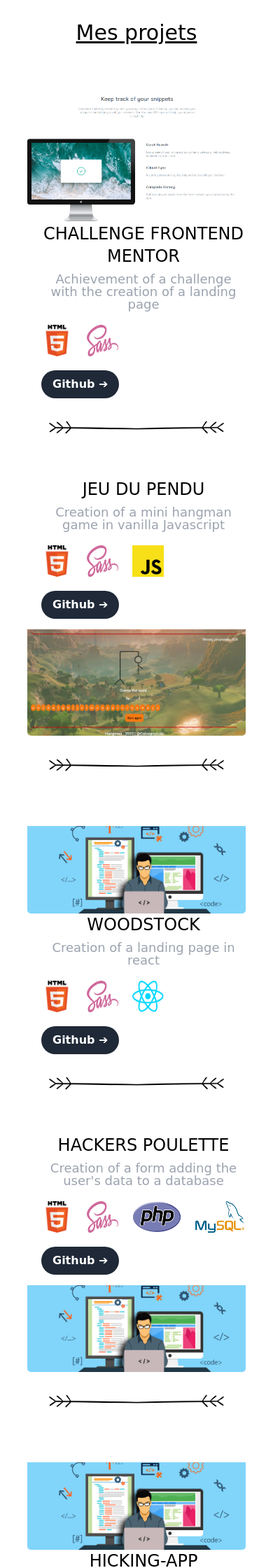
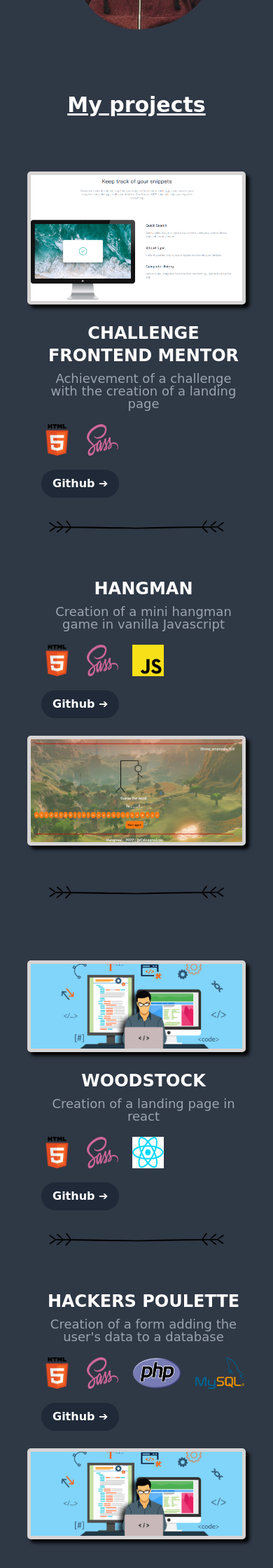
Before and after one commit to pierrenoel/portfolio, a PHP site: page /assets/portfolio_ang.php in a window 390 px wide. Shown: the part 608-2848 px from the top of the page at 70% size. Run offline with PHP 8.4, Linux system fonts and the light colour scheme; some libraries are stand-ins or nearby versions; some web fonts are replaced.

Commit message:
add background + animations

```diff
--- a/assets/css/style.css
+++ b/assets/css/style.css
@@ -36,6 +36,23 @@ body {
   font-family: 'Bellota', cursive;
 }
 
+.img-project {
+  border: 5px solid #d6d4d4;
+  -webkit-box-shadow: 5px 5px 5px black;
+          box-shadow: 5px 5px 5px black;
+}
+
+.img-project:hover {
+  -webkit-transform: scale(1.1);
+          transform: scale(1.1);
+  -webkit-transition: 1s ease-in-out;
+  transition: 1s ease-in-out;
+}
+
+body {
+  background-color: #1f2937ec;
+}
+
 h1 {
   font-size: 50px;
 }
@@ -45,15 +62,18 @@ p {
 }
 
 @media (max-width: 800px) {
-  .img {
-    padding-top: 15px;
+  .img-project {
+    margin-top: 25px;
+    margin-bottom: 25px;
+  }
+  .img-header {
+    padding-top: 10px;
   }
 }
 
-.background {
-  background-image: -webkit-gradient(linear, left top, left bottom, from(rgba(255, 255, 255, 0.8)), to(rgba(255, 255, 255, 0.8))), url(../img/banniere.jpg);
-  background-image: linear-gradient(rgba(255, 255, 255, 0.8), rgba(255, 255, 255, 0.8)), url(../img/banniere.jpg);
-  background-size: cover;
+.img-header {
+  padding-left: 10%;
+  border-radius: 100%;
 }
 
 .projet {
@@ -72,7 +92,7 @@ p {
   height: 45px;
 }
 
-.logo-footer {
+.logo-footer, .logo-nav {
   width: 20px;
 }
 
@@ -93,5 +113,20 @@ p {
   border-radius: 15px;
   -webkit-box-shadow: 4px 4px 5px 7px #1f2937;
           box-shadow: 4px 4px 5px 7px #1f2937;
+  background-color: white;
+}
+
+@media (max-width: 800px) {
+  footer {
+    display: -webkit-box;
+    display: -ms-flexbox;
+    display: flex;
+    -webkit-box-pack: center;
+        -ms-flex-pack: center;
+            justify-content: center;
+  }
+  footer span {
+    text-align: center;
+  }
 }
 /*# sourceMappingURL=style.css.map */
--- a/assets/portfolio_ang.php
+++ b/assets/portfolio_ang.php
@@ -36,7 +36,7 @@
                     <div class="hidden z-50 my-4 text-base list-none bg-white rounded divide-y divide-gray-100 shadow dark:bg-gray-700 dark:divide-gray-600" id="dropdown" style="position: absolute; inset: auto auto 0px 0px; margin: 0px; transform: translate(1095px, 974px);" data-popper-reference-hidden="" data-popper-escaped="" data-popper-placement="top">
                         <div class="py-3 px-4">
                             <span class="block text-sm text-gray-900 dark:text-white">Calcagno Loïc</span>
-                            <a href="mailto:calcagnoloic93@gmail.com"><span class="block text-sm font-medium text-gray-500 truncate dark:text-gray-400">calcagnoloic93@gmail.com</span></a>
+                            <a href="mailto:calcagnoloic93@gmail.com"><span class="block text-sm font-medium text-gray-500 truncate dark:text-gray-400">calcagnoloic93@gmail.com<img src="img/gmail.png" alt="Logo gmail" class="logo-nav"</span></a>
                         </div>
                         <ul class="py-1" aria-labelledby="dropdown">
                             <li>
@@ -82,30 +82,30 @@
 
     <main>
         <!--A propos de moi-->
-        <div class="background p-10">
+        <div class="p-10">
             <section id="About" class="flex flex-col sm:justify-between items-center sm:flex-row mt-12 sm:mt-10 mb-5 sm:mb-8 container mx-auto">
                 <div class="w-full md:w-2/4 text-left">
-                    <h1 class="font-general-semibold text-3xl md:text-3xl xl:text-4xl text-center sm:text-left text-ternary-dark dark:text-primary-light uppercase pl-5">Hey, welcome on my portfolio 👋</h1>
-                    <p class="font-general-medium mt-2 text-lg sm:text-xl xl:text-2xl text-center sm:text-left leading-none text-ternary-dark pl-5">My name is Loïc Calcagno and I am a full stack junior developer</p>
+                    <h1 class="font-general-semibold text-3xl md:text-3xl xl:text-4xl text-center sm:text-left text-white font-bold dark:text-primary-light uppercase pl-5">Hey, welcome on my portfolio 👋</h1>
+                    <p class="font-general-medium mt-2 text-lg sm:text-xl xl:text-2xl text-center sm:text-left leading-none text-white font-bold pl-5">My name is Loïc Calcagno and I am a full stack junior developer</p>
                 </div>
                 <div class="w-full md:w-2/4 text-right float-right sm:p-5">
-                    <img class="img" src="img/img.jpg" alt="photo">
+                    <img class="img-header" src="img/photo_header.png" alt="photo">
                 </div>
             </section>
         </div>
 
 
-                <!--Mes projets-->
-                <section id="MesProjets" class="container mx-auto">
-            <h2 class="projet">Mes projets</h2>
+        <!--Mes projets-->
+        <section id="MesProjets" class="container mx-auto">
+            <h2 class="projet text-white font-bold">My projects</h2>
 
             <!--Projet 1-->
             <div class="flex flex-col sm:justify-between items-center sm:flex-row mt-12 sm:mt-10 mb-5 sm:mb-8 container mx-auto">
                 <div class="w-full md:w-2/4 text-right float-right sm:p-5">
-                    <a href="https://calcagnoloic.github.io/ChallengeFM_landing_page/" target="_blank"><img class="img" src="img/project0.png" alt="Projet 1"></a>
+                    <a href="https://calcagnoloic.github.io/ChallengeFM_landing_page/" target="_blank"><img class="img img-project" src="img/project0.png" alt="Projet 1"></a>
                 </div>
                 <div class="w-full md:w-2/4 text-left">
-                    <h2 class="font-general-semibold text-2xl md:text-xl xl:text-xl text-center sm:text-left text-ternary-dark dark:text-primary-light uppercase pl-5">Challenge frontend mentor</h2>
+                    <h2 class="font-general-semibold text-2xl md:text-xl xl:text-xl text-center sm:text-left text-white font-semibold dark:text-primary-light uppercase pl-5">Challenge frontend mentor</h2>
                     <p class="font-general-medium mt-2 text-lg sm:text-xl xl:text-2xl text-center sm:text-left leading-none text-gray-400 pl-5 pb-5">Achievement of a challenge with the creation of a landing page</p>
                     <div class="mb-5 ml-5 flex gap-5">
                         <img src="img/html5.png" alt="Logo HTML5" class="logo">
@@ -119,7 +119,7 @@
             <!--Projet 2-->
             <div class="flex flex-col sm:justify-between items-center sm:flex-row mt-12 sm:mt-10 mb-5 sm:mb-8 container mx-auto">
                 <div class="w-full md:w-2/4 text-left">
-                    <h2 class="font-general-semibold text-2xl md:text-xl xl:text-xl text-center sm:text-left text-ternary-dark dark:text-primary-light uppercase pl-5">Jeu du pendu</h2>
+                    <h2 class="font-general-semibold text-2xl md:text-xl xl:text-xl text-center sm:text-left text-white font-semibold dark:text-primary-light uppercase pl-5">Hangman</h2>
                     <p class="font-general-medium mt-2 text-lg sm:text-xl xl:text-2xl text-center sm:text-left leading-none text-gray-400 pl-5 pb-5">Creation of a mini hangman game in vanilla Javascript</p>
                     <div class="mb-5 ml-5 flex gap-5">
                         <img src="img/html5.png" alt="Logo HTML5" class="logo">
@@ -129,7 +129,7 @@
                     <a href="https://github.com/CalcagnoLoic/Hangman-app" target="_blank"><button class=" bg-gray-800 hover:bg-gray-700 text-white font-bold py-2 px-4 rounded-full ml-5"> Github &#x2794; </button></a>
                 </div>
                 <div class="w-full md:w-2/4 text-right float-right sm:p-5">
-                    <a href="https://calcagnoloic.github.io/Hangman-app/" target="_blank"><img class="img" src="img/project1.png" alt="Projet 2"></a>
+                    <a href="https://calcagnoloic.github.io/Hangman-app/" target="_blank"><img class="img img-project" src="img/project1.png" alt="Projet 2"></a>
                 </div>
             </div>
             <img class="sep" src="img/sep.png" alt="separation">
@@ -137,10 +137,10 @@
             <!--Projet 3-->
             <div class="flex flex-col sm:justify-between items-center sm:flex-row mt-12 sm:mt-10 mb-5 sm:mb-8 container mx-auto">
                 <div class="w-full md:w-2/4 text-right float-right sm:p-5">
-                    <a href="https://calcagnoloic.github.io/Hangman-app/" target="_blank"><img class="img" src="img/img.jpg" alt="Projet 3"></a>
+                    <a href="https://calcagnoloic.github.io/Hangman-app/" target="_blank"><img class="img img-project" src="img/img.jpg" alt="Projet 3"></a>
                 </div>
                 <div class="w-full md:w-2/4 text-left">
-                    <h2 class="font-general-semibold text-2xl md:text-xl xl:text-xl text-center sm:text-left text-ternary-dark dark:text-primary-light uppercase pl-5">Woodstock</h2>
+                    <h2 class="font-general-semibold text-2xl md:text-xl xl:text-xl text-center sm:text-left text-white font-semibold dark:text-primary-light uppercase pl-5">Woodstock</h2>
                     <p class="font-general-medium mt-2 text-lg sm:text-xl xl:text-2xl text-center sm:text-left leading-none text-gray-400 pl-5 pb-5">Creation of a landing page in react</p>
                     <div class="mb-5 ml-5 flex gap-5">
                         <img src="img/html5.png" alt="Logo HTML5" class="logo">
@@ -155,7 +155,7 @@
             <!--Projet 4-->
             <div class="flex flex-col sm:justify-between items-center sm:flex-row mt-12 sm:mt-10 mb-5 sm:mb-8 container mx-auto">
                 <div class="w-full md:w-2/4 text-left">
-                    <h2 class="font-general-semibold text-2xl md:text-xl xl:text-xl text-center sm:text-left text-ternary-dark dark:text-primary-light uppercase pl-5">Hackers poulette</h2>
+                    <h2 class="font-general-semibold text-2xl md:text-xl xl:text-xl text-center sm:text-left text-white font-semibold dark:text-primary-light uppercase pl-5">Hackers poulette</h2>
                     <p class="font-general-medium mt-2 text-lg sm:text-xl xl:text-2xl text-center sm:text-left leading-none text-gray-400 pl-5 pb-5">Creation of a form adding the user's data to a database</p>
                     <div class="mb-5 ml-5 flex gap-5">
                         <img src="img/html5.png" alt="Logo HTML5" class="logo">
@@ -166,7 +166,7 @@
                     <a href="https://github.com/CalcagnoLoic/project_front_02" target="_blank"><button class=" bg-gray-800 hover:bg-gray-700 text-white font-bold py-2 px-4 rounded-full ml-5"> Github &#x2794; </button></a>
                 </div>
                 <div class="w-full md:w-2/4 text-right float-right sm:p-5">
-                    <a href="https://calcagnoloic.github.io/ChallengeFM_landing_page/" target="_blank"><img class="img" src="img/img.jpg" alt="Projet 4"></a>
+                    <a href="https://calcagnoloic.github.io/ChallengeFM_landing_page/" target="_blank"><img class="img img-project" src="img/img.jpg" alt="Projet 4"></a>
                 </div>
             </div>
             <img class="sep" src=" img/sep.png" alt="separation">
@@ -174,10 +174,10 @@
             <!--Projet 5-->
             <div class="flex flex-col sm:justify-between items-center sm:flex-row mt-12 sm:mt-10 mb-5 sm:mb-8 container mx-auto">
                 <div class="w-full md:w-2/4 text-right float-right sm:p-5">
-                    <a href="https://calcagnoloic.github.io/ChallengeFM_landing_page/" target="_blank"><img class="img" src=" img/img.jpg" alt="Projet 5"></a>
+                    <a href="https://calcagnoloic.github.io/ChallengeFM_landing_page/" target="_blank"><img class="img img-project" src=" img/img.jpg" alt="Projet 5"></a>
                 </div>
                 <div class="w-full md:w-2/4 text-left">
-                    <h2 class="font-general-semibold text-2xl md:text-xl xl:text-xl text-center sm:text-left text-ternary-dark dark:text-primary-light uppercase pl-5">Hicking-app</h2>
+                    <h2 class="font-general-semibold text-2xl md:text-xl xl:text-xl text-center sm:text-left text-white font-semibold dark:text-primary-light uppercase pl-5">Hicking-app</h2>
                     <p class="font-general-medium mt-2 text-lg sm:text-xl xl:text-2xl text-center sm:text-left leading-none text-gray-400 pl-5 pb-5">Small travel site offering hikes on Reunion Island</p>
                     <div class="mb-5 ml-5 flex gap-5">
                         <img src=" img/html5.png" alt="Logo HTML5" class="logo">
@@ -193,7 +193,7 @@
             <!--Projet 6-->
             <div class="flex flex-col sm:justify-between items-center sm:flex-row mt-12 sm:mt-10 mb-5 sm:mb-8 container mx-auto">
                 <div class="w-full md:w-2/4 text-left">
-                    <h2 class="font-general-semibold text-2xl md:text-xl xl:text-xl text-center sm:text-left text-ternary-dark dark:text-primary-light uppercase pl-5">Projet 6</h2>
+                    <h2 class="font-general-semibold text-2xl md:text-xl xl:text-xl text-center sm:text-left text-white font-semibold dark:text-primary-light uppercase pl-5">Projet 6</h2>
                     <p class="font-general-medium mt-2 text-lg sm:text-xl xl:text-2xl text-center sm:text-left leading-none text-gray-400 pl-5 pb-5">TODO</p>
                     <div class="mb-5 ml-5">
                         <img src="img/python.png" alt="Logo Python" class="logo">
@@ -201,7 +201,7 @@
                     <a href="https://github.com/CalcagnoLoic/project_back_02" target="_blank"><button class=" bg-gray-800 hover:bg-gray-700 text-white font-bold py-2 px-4 rounded-full ml-5"> Github &#x2794; </button></a>
                 </div>
                 <div class="w-full md:w-2/4 text-right float-right sm:p-5">
-                    <a href="https://calcagnoloic.github.io/ChallengeFM_landing_page/" target="_blank"><img class="img" src="img/img.jpg" alt="Projet 6"></a>
+                    <a href="https://calcagnoloic.github.io/ChallengeFM_landing_page/" target="_blank"><img class="img img-project" src="img/img.jpg" alt="Projet 6"></a>
                 </div>
             </div>
             <a href="#Top">
@@ -211,7 +211,7 @@
 
         <!--Contact-->
         <section id="Contact" class="container mx-auto">
-            <h2 class="contact">Contact</h2>
+            <h2 class="contact text-white font-bold">Contact</h2>
             <form class="relative w-full mt-6 space-y-8 form-container" method="post">
                 <div class="relative">
                     <label class="absolute px-2 ml-2 -mt-3 font-medium text-gray-600 bg-white">Firstname</label>
@@ -246,7 +246,7 @@
 
     <footer class="p-4 bg-white sm:p-6 dark:bg-gray-800">
         <div class="sm:flex sm:items-center sm:justify-between">
-            <span class="text-sm text-gray-500 sm:text-center dark:text-gray-400">Portfolio made by <a href="https://github.com/CalcagnoLoic">@CalcagnoLoïc</a>
+            <span class="text-sm text-white sm:text-center ">Portfolio made by <a href="https://github.com/CalcagnoLoic">@CalcagnoLoïc</a>
             </span>
         <div class="flex mt-4 space-x-6 sm:justify-center sm:mt-0">
             <a href="https://github.com/CalcagnoLoic" target="_blank">
--- /dev/null
+++ b/assets/sass/src/_footer.scss
@@ -0,0 +1,9 @@
+@media (max-width:800px) {
+    footer {
+        span {
+            text-align: center;
+        }
+        display: flex;
+        justify-content: center;
+    }
+}
--- a/assets/sass/src/_page.scss
+++ b/assets/sass/src/_page.scss
@@ -35,3 +35,16 @@ main{
 body {
     font-family: 'Bellota', cursive;
 }
+
+.img-project {
+    border: 5px solid rgb(214, 212, 212);
+    box-shadow: 5px 5px 5px black;
+    &:hover {
+        transform: scale(1.1);
+        transition: 1s ease-in-out;
+    }
+}
+
+body {
+    background-color: #1f2937ec;
+}
--- a/assets/sass/src/_section1.scss
+++ b/assets/sass/src/_section1.scss
@@ -1,10 +1,14 @@
 @media (max-width:800px) {
-    .img{
-        padding-top: 15px;
+    .img-project {
+        margin-top: 25px;
+        margin-bottom: 25px;
+    }
+    .img-header{
+        padding-top: 10px;
     }
 }
 
-.background {
-    background-image:linear-gradient(rgba(255, 255, 255, 0.8), rgba(255, 255, 255, 0.8)), url(../img/banniere.jpg);
-    background-size: cover;
+.img-header{
+    padding-left: 10%;
+    border-radius: 100%;
 }
--- a/assets/sass/src/_section2.scss
+++ b/assets/sass/src/_section2.scss
@@ -12,7 +12,7 @@
     width: 70px;
     height: 45px;
 }
-.logo-footer{
+.logo-footer, .logo-nav{
     width: 20px;
 }
 
--- a/assets/sass/src/_section3.scss
+++ b/assets/sass/src/_section3.scss
@@ -11,4 +11,5 @@
     padding: 5%;
     border-radius: 15px;
     box-shadow: 4px 4px 5px 7px #1f2937;
+    background-color: rgb(255, 255, 255);
 }
```
Also changed, not shown: index.php (+20 -20 lines), assets/img/photo_header.png (added), 1 other file.
